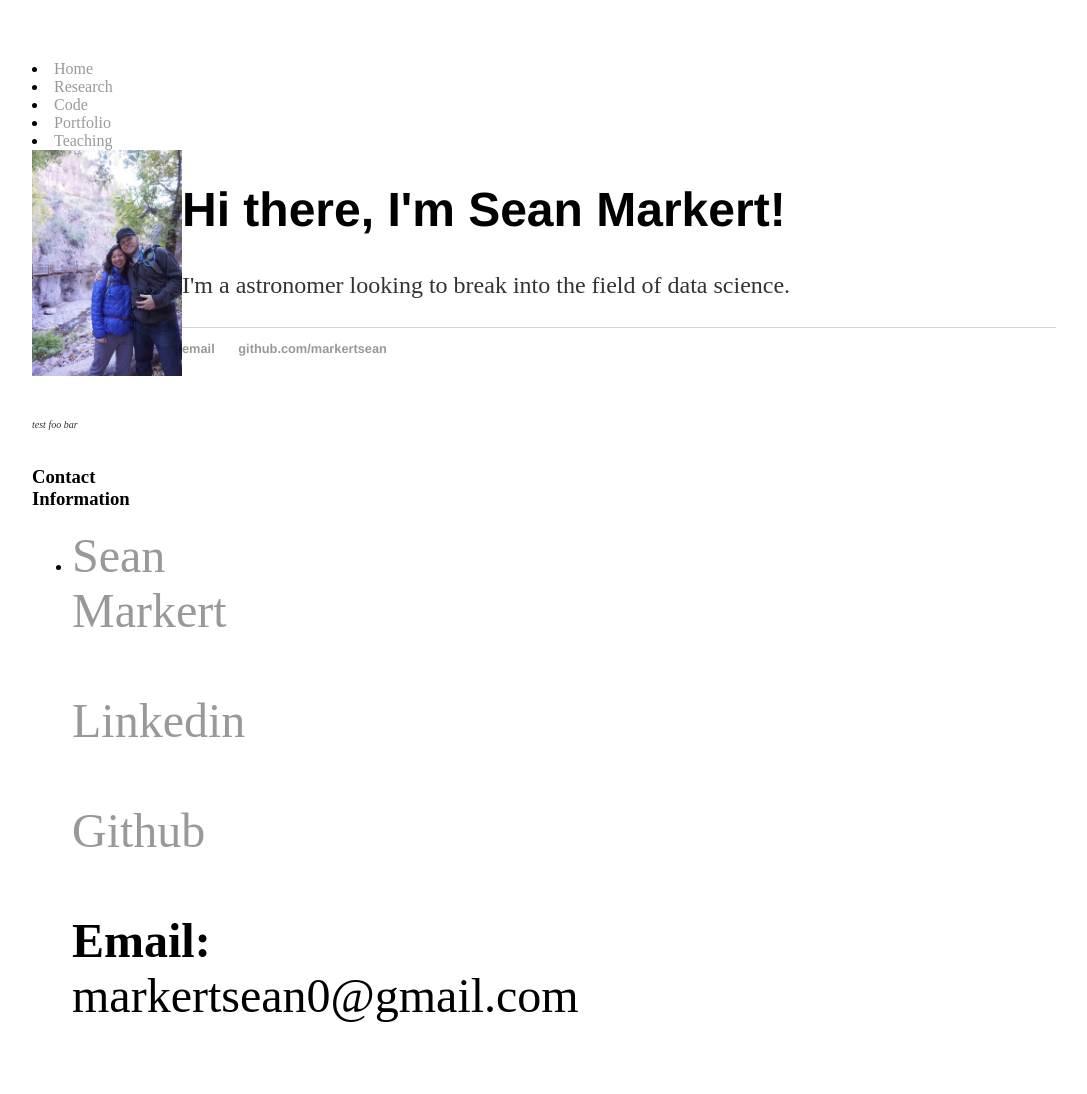
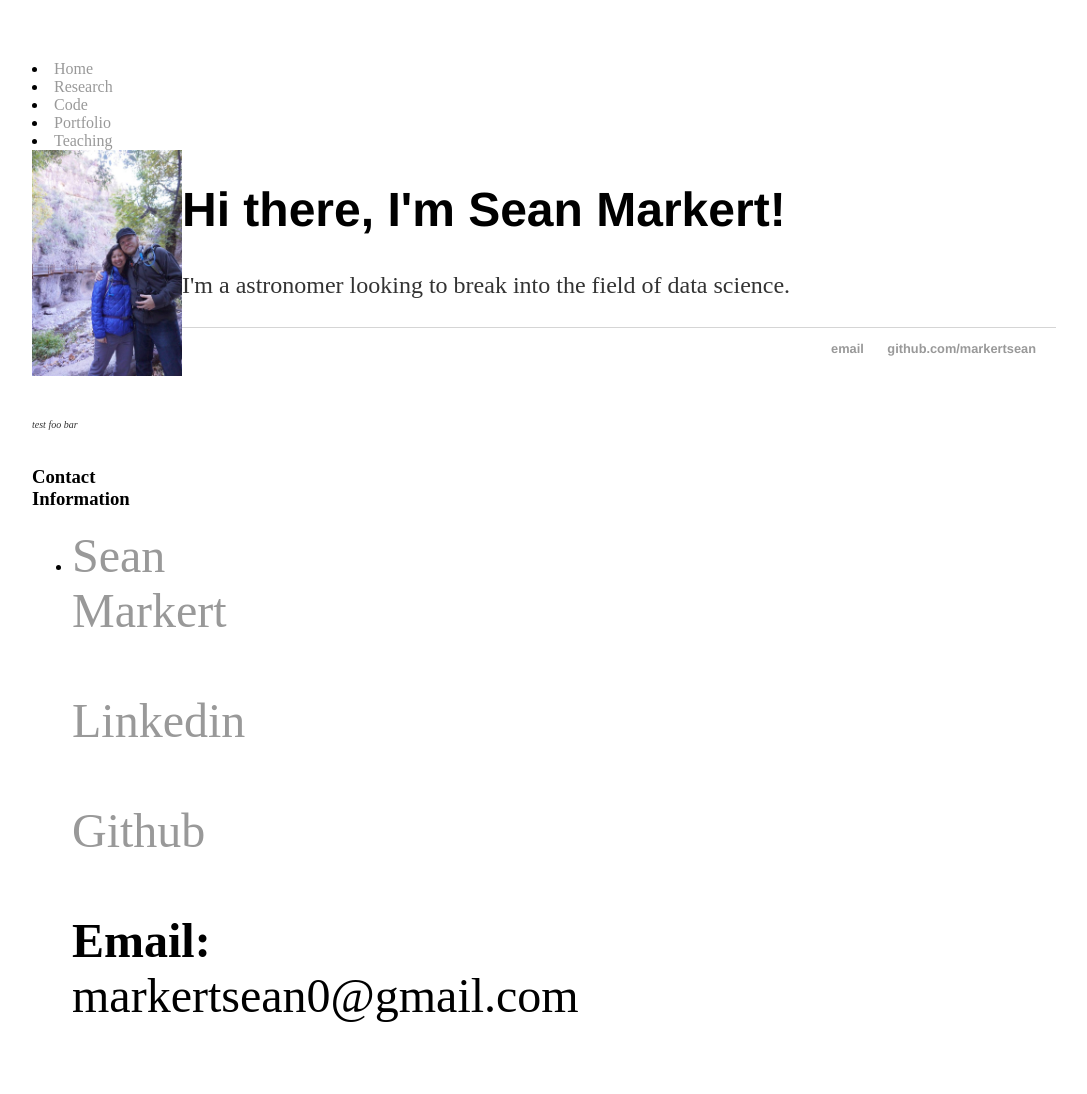
Before and after one commit to markertsean/markertsean.github.io, a Jekyll site: the page built from index.html, in a window 1280 px wide. Shown: the whole page, without its empty margins (96-1183 px from the left). Built offline with Jekyll 4.4.1, drawn with Linux system fonts in a browser that asks for light colours.

Commit message:
Right aligned heavder?

```diff
--- a/css/main.css
+++ b/css/main.css
@@ -7,6 +7,7 @@ nav ul, footer ul {
     padding: 0px;
     list-style: none;
     font-weight: bold;
+    float: right;
 }
 nav ul li, footer ul li {
     display: inline;
```
